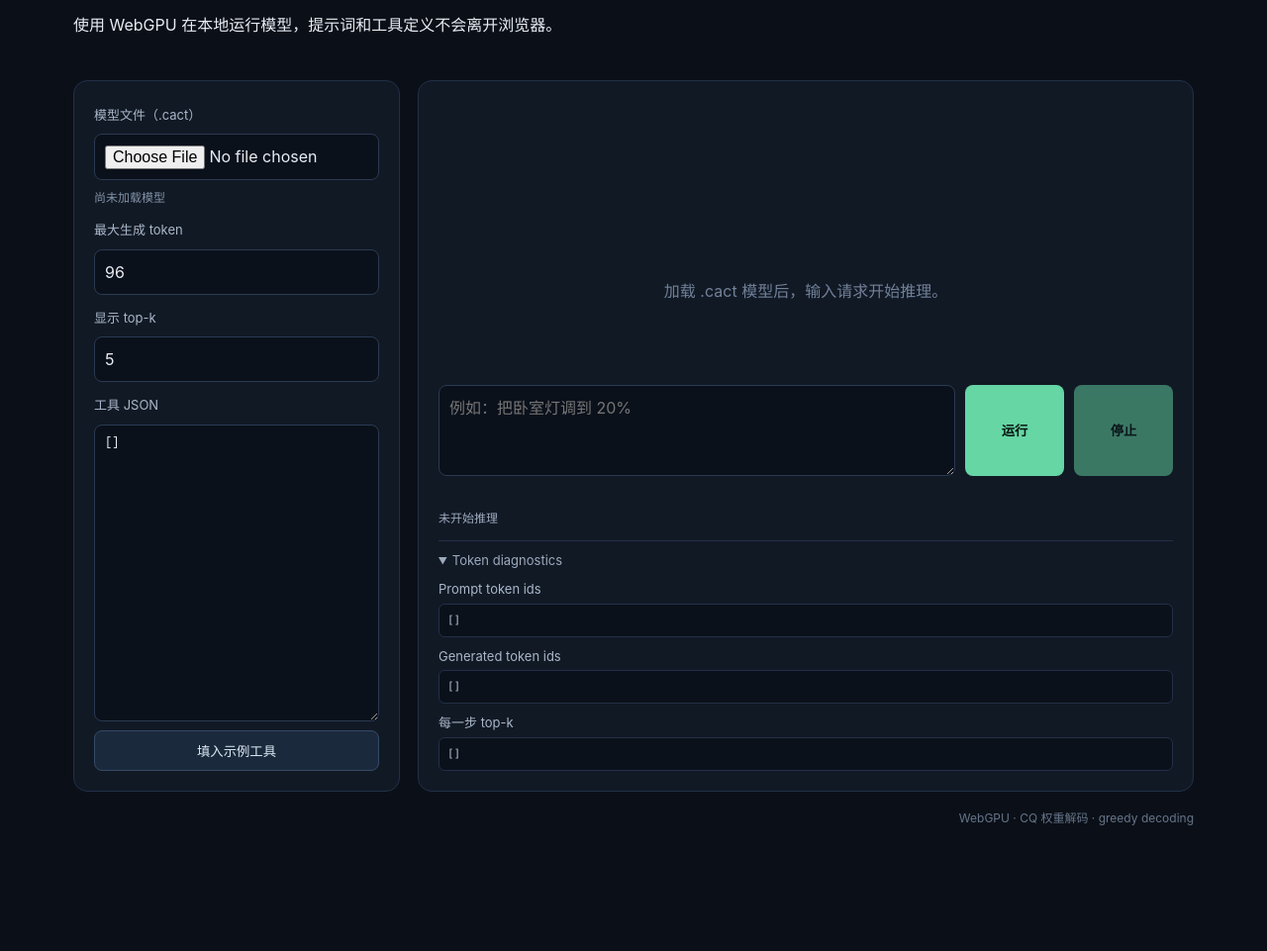
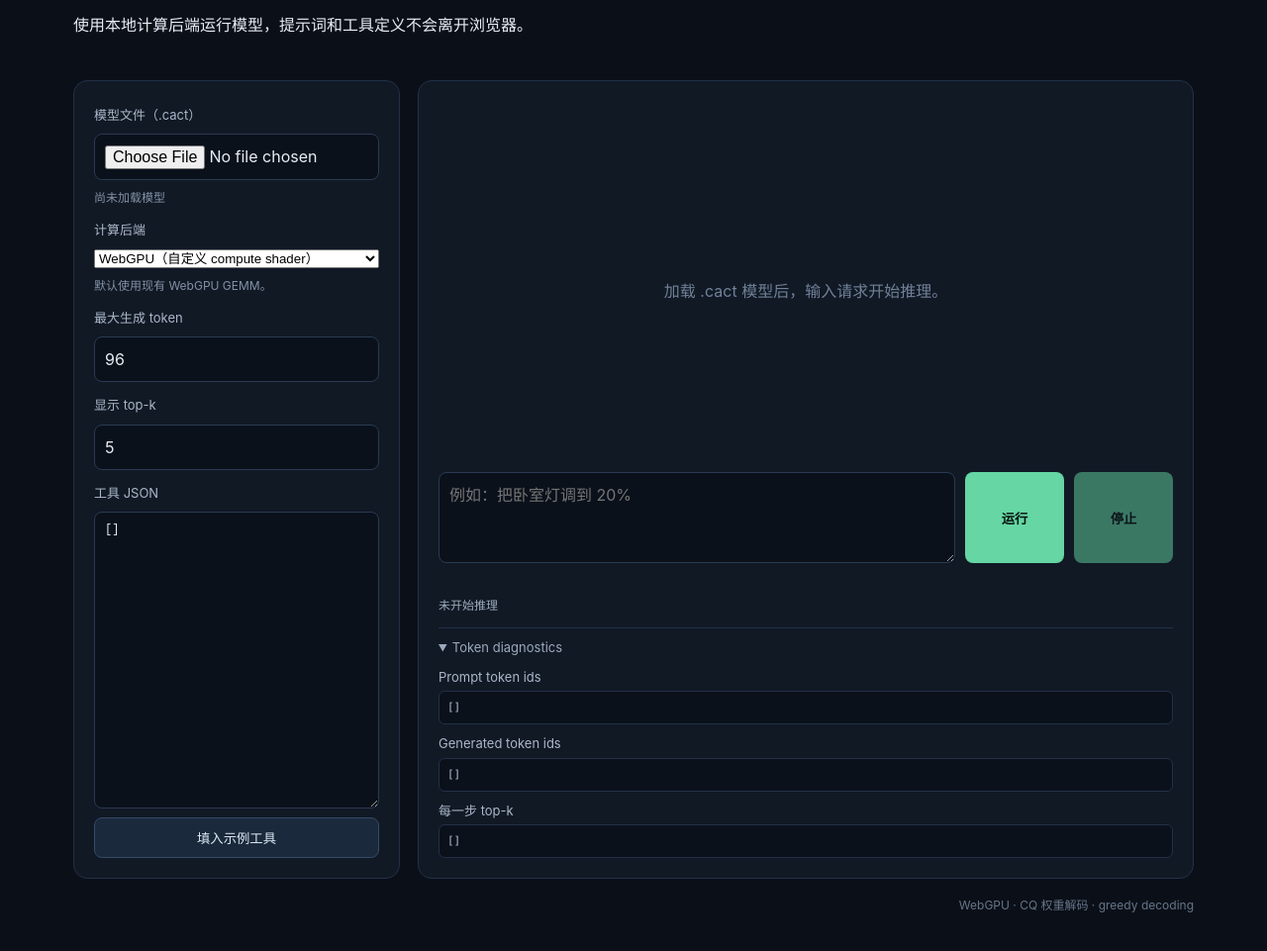
Before and after one commit to bombless/needle-webui, a website built with Vite: page index.html in a window 1280 px wide. Shown: the part 109-1070 px from the top of the page at 99% size. Before the commit the page ends 987 px from the top, so only its background shows below. Built offline with nearby package versions, Linux system fonts and the light colour scheme.

Commit message:
feat: add compute backend selector

```diff
--- a/index.html
+++ b/index.html
@@ -1,50 +1,62 @@
 <!doctype html>
 <html lang="zh-CN">
-
 <head>
     <meta charset="UTF-8" />
     <meta name="viewport" content="width=device-width, initial-scale=1.0" />
-    <title>Needle 2 · WebGPU 推理</title>
+    <title>Needle 2 · WebUI 推理</title>
     <link rel="stylesheet" href="/src/style.css" />
 </head>
-
 <body>
     <main class="app">
         <header>
             <div>
                 <div class="eyebrow">NEEDLE 2 / LOCAL INFERENCE</div>
                 <h1>浏览器里的 Needle</h1>
-                <p>使用 WebGPU 在本地运行模型，提示词和工具定义不会离开浏览器。</p>
+                <p>使用本地计算后端运行模型，提示词和工具定义不会离开浏览器。</p>
             </div>
-            <div id="gpuStatus" class="status">检测 WebGPU…</div>
+            <div id="gpuStatus" class="status">检测计算后端…</div>
         </header>
         <section class="grid">
-            <aside class="card settings"><label>模型文件（.cact）</label><input id="modelFile" type="file" accept=".cact" />
-                <div id="modelInfo" class="muted">尚未加载模型</div><label>最大生成 token</label><input id="maxTokens"
-                    type="number" min="1" max="512" value="96" /><label>显示 top-k</label><input id="topK" type="number"
-                    min="1" max="20" value="5" /><label>工具 JSON</label><textarea id="tools"
-                    spellcheck="false">[]</textarea><button id="loadDemo" class="secondary">填入示例工具</button>
+            <aside class="card settings">
+                <label>模型文件（.cact）</label>
+                <input id="modelFile" type="file" accept=".cact" />
+                <div id="modelInfo" class="muted">尚未加载模型</div>
+                <label>计算后端</label>
+                <select id="backend">
+                    <option value="webgpu">WebGPU（自定义 compute shader）</option>
+                    <option value="jax-js">jax-js（WebGPU / WASM）</option>
+                </select>
+                <div id="backendInfo" class="muted">默认使用现有 WebGPU GEMM。</div>
+                <label>最大生成 token</label>
+                <input id="maxTokens" type="number" min="1" max="512" value="96" />
+                <label>显示 top-k</label>
+                <input id="topK" type="number" min="1" max="20" value="5" />
+                <label>工具 JSON</label>
+                <textarea id="tools" spellcheck="false">[]</textarea>
+                <button id="loadDemo" class="secondary">填入示例工具</button>
             </aside>
             <section class="card chat">
                 <div id="messages" class="messages">
                     <div class="empty">加载 .cact 模型后，输入请求开始推理。</div>
                 </div>
-                <div class="composer"><textarea id="query" rows="2" placeholder="例如：把卧室灯调到 20%"></textarea><button
-                        id="send">运行</button><button id="cancel" class="secondary" type="button" disabled>停止</button>
+                <div class="composer">
+                    <textarea id="query" rows="2" placeholder="例如：把卧室灯调到 20%"></textarea>
+                    <button id="send">运行</button>
+                    <button id="cancel" class="secondary" type="button" disabled>停止</button>
                 </div>
                 <div id="progress" class="progress"></div>
                 <div id="metrics" class="metrics">未开始推理</div>
                 <details class="debug" open>
-                    <summary>Token diagnostics</summary><label>Prompt token ids</label>
+                    <summary>Token diagnostics</summary>
+                    <label>Prompt token ids</label>
                     <pre id="debugPrompt">[]</pre><label>Generated token ids</label>
                     <pre id="debugGenerated">[]</pre><label>每一步 top-k</label>
                     <pre id="debugSteps">[]</pre>
                 </details>
             </section>
         </section>
-        <footer>WebGPU · CQ 权重解码 · greedy decoding <span id="timing"></span></footer>
+        <footer><span id="backendFooter">WebGPU · CQ 权重解码 · greedy decoding</span> <span id="timing"></span></footer>
     </main>
     <script type="module" src="/src/web.ts"></script>
 </body>
-
 </html>
```
